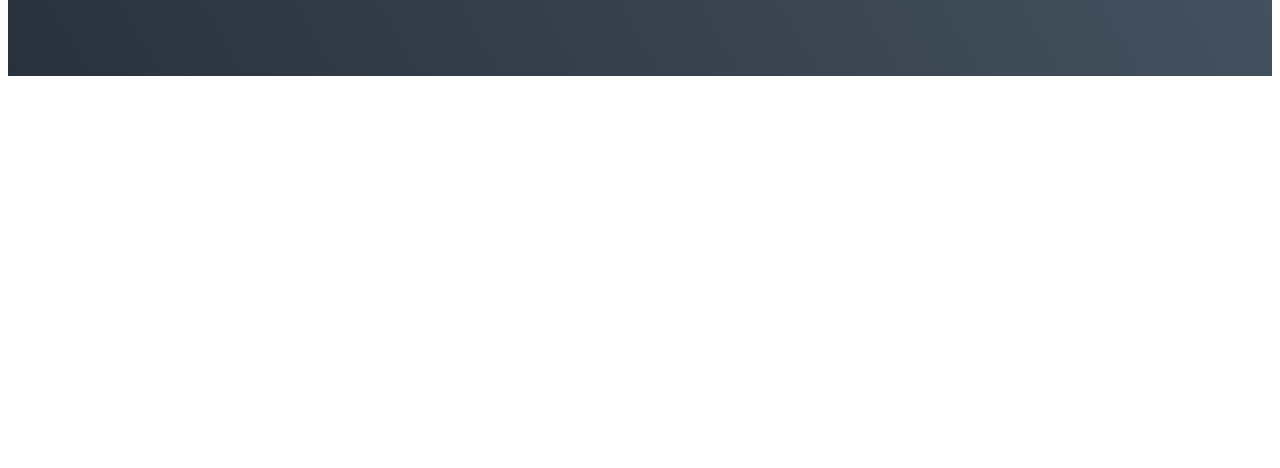
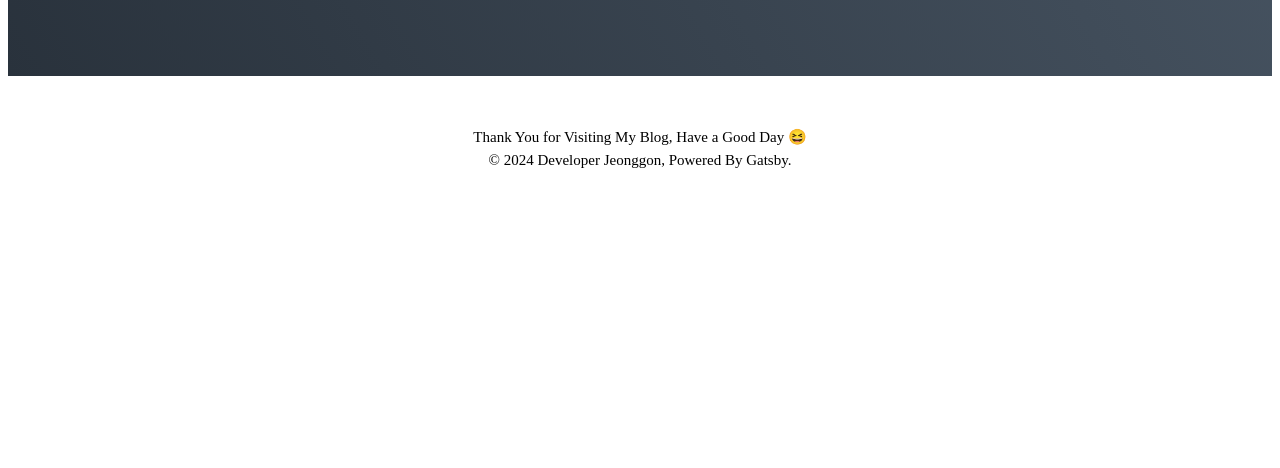
Before and after one commit to JeonggonCho/Gatsby-practice-jeonggon, a Gatsby site in the folder Gatsby-theme-jeonggon/: page / in a window 1280 px wide. Shown: the part 332-800 px from the top of the page. Built offline with nearby package versions, Linux system fonts and the light colour scheme; Gatsby itself is replaced by a stand-in of ours.

Commit message:
feat: Footer component

```diff
--- /dev/null
+++ b/Gatsby-theme-jeonggon/src/components/Common/Footer.tsx
@@ -0,0 +1,23 @@
+import { FunctionComponent } from 'react'
+import styled from '@emotion/styled'
+
+const FooterWrapper = styled.div`
+    display: grid;
+    place-items: center;
+    margin-top: auto;
+    padding: 50px 0;
+    font-size: 15px;
+    text-align: center;
+    line-height: 1.5;
+`;
+
+const Footer: FunctionComponent = function() {
+  return (
+    <FooterWrapper>
+      Thank You for Visiting My Blog, Have a Good Day 😆
+      <br />© 2024 Developer Jeonggon, Powered By Gatsby.
+    </FooterWrapper>
+  )
+}
+
+export default Footer;
--- a/Gatsby-theme-jeonggon/src/pages/index.tsx
+++ b/Gatsby-theme-jeonggon/src/pages/index.tsx
@@ -2,6 +2,7 @@
 import styled from '@emotion/styled'
 import GlobalStyle from 'components/Common/GlobalStyle'
 import Introduction from 'components/Main/Introduction'
+import Footer from 'components/Common/Footer'
 
 const Container = styled.div`
     display: flex;
@@ -14,6 +15,7 @@
     <Container>
       <GlobalStyle />
       <Introduction />
+      <Footer />
     </Container>
   )
 }
```
